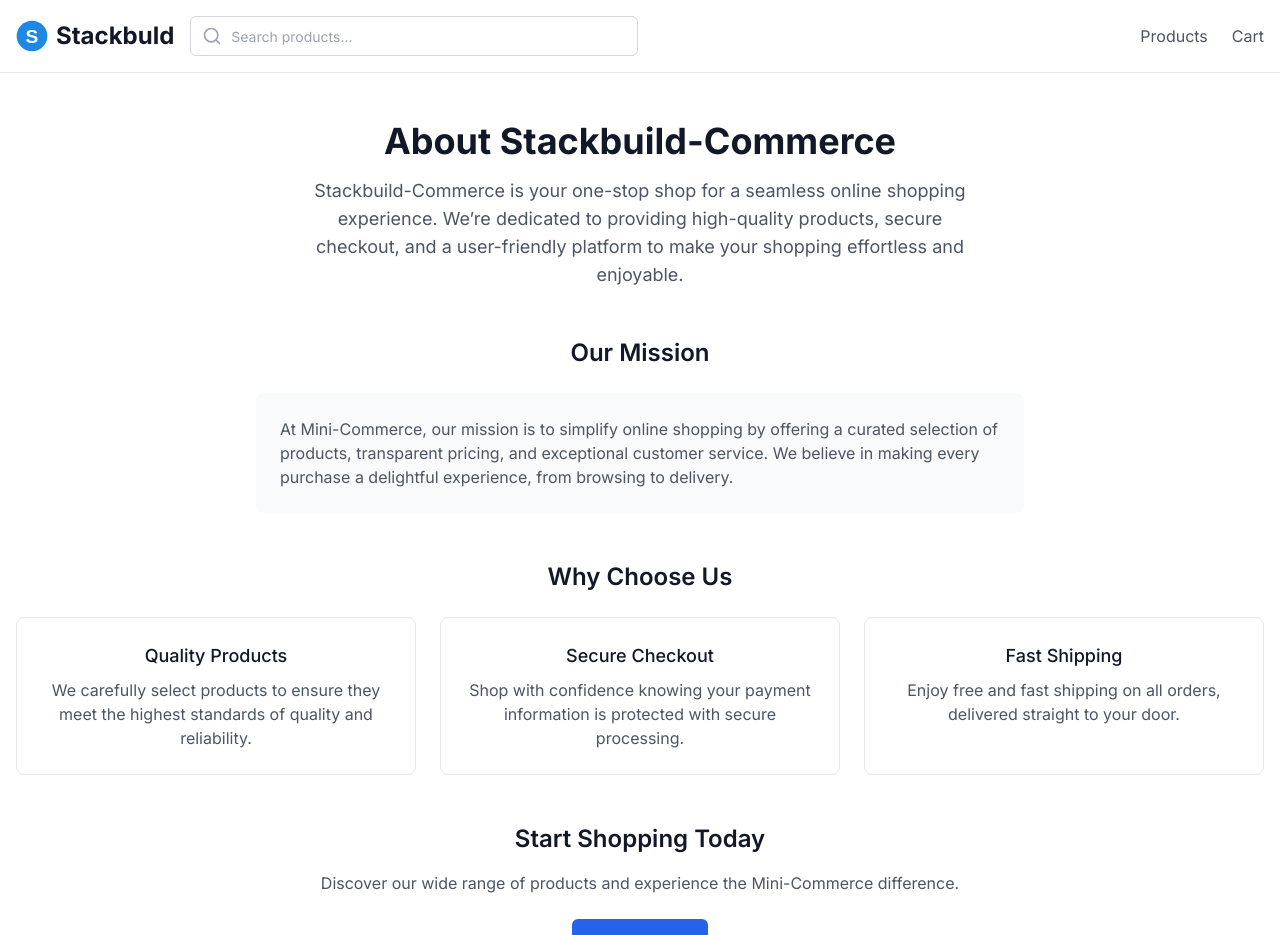
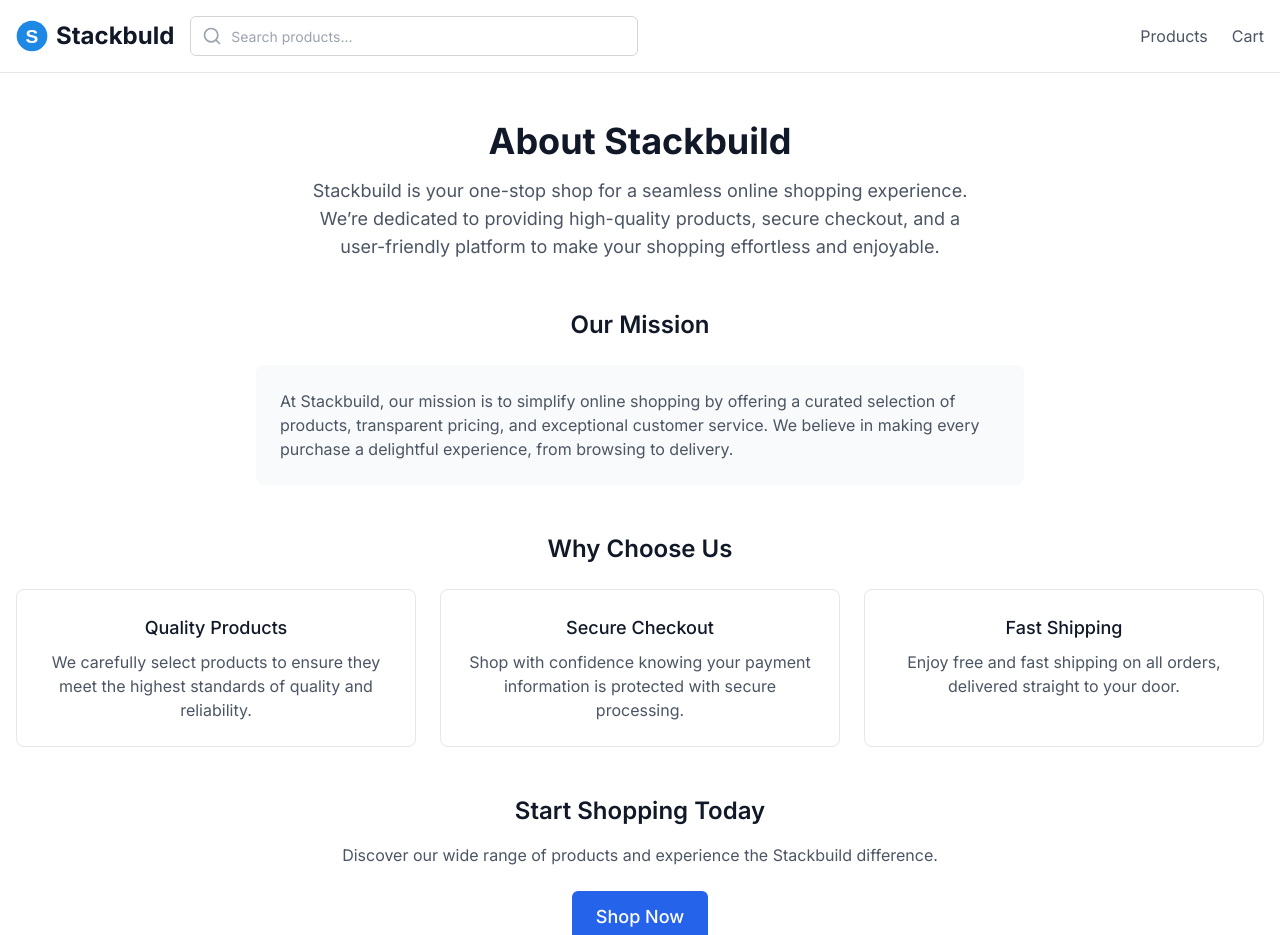
Before and after one commit to OlawaleP/stackbuld-e-commerce, a Next.js app: page /about in a window 1280 px wide. Shown: the top 935 px of the page. Built offline with nearby package versions, Linux system fonts and the light colour scheme.

Commit message:
Fix: updated app company name

```diff
--- a/app/about/page.tsx
+++ b/app/about/page.tsx
@@ -8,14 +8,14 @@ import Link from 'next/link';
 export default function AboutPage() {
   return (
     <MainLayout
-      title="About Mini-Commerce"
-      description="Learn about Mini-Commerce, your go-to platform for simple and secure online shopping."
+      title="About Stackbuild"
+      description="Learn about Stackbuild, your go-to platform for simple and secure online shopping."
     >
       <div className="container mx-auto px-4 py-12">
         <section className="text-center">
-          <h1 className="text-4xl font-bold text-gray-900 mb-4">About Stackbuild-Commerce</h1>
+          <h1 className="text-4xl font-bold text-gray-900 mb-4">About Stackbuild</h1>
           <p className="text-lg text-gray-600 max-w-2xl mx-auto">
-            Stackbuild-Commerce is your one-stop shop for a seamless online shopping experience. We’re dedicated to providing high-quality products, secure checkout, and a user-friendly platform to make your shopping effortless and enjoyable.
+            Stackbuild is your one-stop shop for a seamless online shopping experience. We’re dedicated to providing high-quality products, secure checkout, and a user-friendly platform to make your shopping effortless and enjoyable.
           </p>
         </section>
 
@@ -23,7 +23,7 @@ export default function AboutPage() {
           <h2 className="text-2xl font-semibold text-gray-900 mb-6 text-center">Our Mission</h2>
           <div className="bg-gray-50 rounded-lg p-6 max-w-3xl mx-auto">
             <p className="text-gray-600">
-              At Mini-Commerce, our mission is to simplify online shopping by offering a curated selection of products, transparent pricing, and exceptional customer service. We believe in making every purchase a delightful experience, from browsing to delivery.
+              At Stackbuild, our mission is to simplify online shopping by offering a curated selection of products, transparent pricing, and exceptional customer service. We believe in making every purchase a delightful experience, from browsing to delivery.
             </p>
           </div>
         </section>
@@ -55,7 +55,7 @@ export default function AboutPage() {
         <section className="mt-12 text-center">
           <h2 className="text-2xl font-semibold text-gray-900 mb-4">Start Shopping Today</h2>
           <p className="text-gray-600 mb-6">
-            Discover our wide range of products and experience the Mini-Commerce difference.
+            Discover our wide range of products and experience the Stackbuild difference.
           </p>
           <Link href="/">
             <Button size="lg">Shop Now</Button>
--- a/app/checkout/page.tsx
+++ b/app/checkout/page.tsx
@@ -67,8 +67,8 @@ export default function CheckoutPage() {
         })),
       };
 
-      const existingOrders = JSON.parse(localStorage.getItem('mini-commerce-orders') || '[]');
-      setToStorage('mini-commerce-orders', [...existingOrders, order]);
+      const existingOrders = JSON.parse(localStorage.getItem('stackbuild-orders') || '[]');
+      setToStorage('stackbuild-orders', [...existingOrders, order]);
 
       clearCart();
       router.push(`/success?orderId=${orderId}`);
--- a/app/orders/[orderId]/page.tsx
+++ b/app/orders/[orderId]/page.tsx
@@ -20,7 +20,7 @@ export default function OrderDetailsPage() {
     return (
       <MainLayout
         title="Order Details"
-        description="View details of your order at Mini-Commerce"
+        description="View details of your order at Stackbuild"
       >
         <div className="flex min-h-[400px] items-center justify-center">
           <LoadingSpinner size="lg" />
@@ -33,7 +33,7 @@ export default function OrderDetailsPage() {
     return (
       <MainLayout
         title="Order Not Found"
-        description="View details of your order at Mini-Commerce"
+        description="View details of your order at Stackbuild"
       >
         <div className="text-center">
           <h2 className="text-2xl font-bold text-red-600">Order Not Found</h2>
@@ -49,7 +49,7 @@ export default function OrderDetailsPage() {
   return (
     <MainLayout
       title={`Order ${order.id}`}
-      description={`Details for order ${order.id} at Mini-Commerce`}
+      description={`Details for order ${order.id} at Stackbuild`}
     >
       <div className="container mx-auto px-4 py-8">
         <div className="mb-8">
--- a/app/orders/page.tsx
+++ b/app/orders/page.tsx
@@ -14,7 +14,7 @@ export default function OrdersPage() {
 
   if (isLoading) {
     return (
-      <MainLayout title="Order History" description="View your past orders at Mini-Commerce">
+      <MainLayout title="Order History" description="View your past orders at Stackbuild">
         <div className="flex min-h-[400px] items-center justify-center">
           <LoadingSpinner size="lg" />
         </div>
@@ -24,7 +24,7 @@ export default function OrdersPage() {
 
   if (error) {
     return (
-      <MainLayout title="Order History" description="View your past orders at Mini-Commerce">
+      <MainLayout title="Order History" description="View your past orders at Stackbuild">
         <div className="text-center">
           <h2 className="text-2xl font-bold text-red-600">Error Loading Orders</h2>
           <p className="mt-2 text-gray-600">Unable to fetch orders. Please try again later.</p>
@@ -34,7 +34,7 @@ export default function OrdersPage() {
   }
 
   return (
-    <MainLayout title="Order History" description="View your past orders at Mini-Commerce">
+    <MainLayout title="Order History" description="View your past orders at Stackbuild">
       <div className="container mx-auto px-4 py-8">
         <div className="mb-8">
           <h1 className="text-3xl font-bold text-gray-900">Order History</h1>
--- a/app/page.tsx
+++ b/app/page.tsx
@@ -12,7 +12,7 @@ export default function HomePage() {
   return (
     <MainLayout
       title="Our Products"
-      description="Discover our amazing collection of products at Mini-Commerce"
+      description="Discover our amazing collection of products at Stackbuild"
     >
       {isLoading ? (
         <div className="flex min-h-[400px] items-center justify-center">
--- a/app/search/page.tsx
+++ b/app/search/page.tsx
@@ -67,7 +67,7 @@ export default function SearchPage() {
   return (
     <MainLayout
       title="Search Results"
-      description="Find products at Mini-Commerce"
+      description="Find products at Stackbuild"
     >
       <Suspense fallback={
         <div className="container mx-auto px-4 py-8">
--- a/app/success/page.tsx
+++ b/app/success/page.tsx
@@ -61,7 +61,7 @@ export default function SuccessPage() {
   return (
     <MainLayout
       title="Order Confirmation"
-      description="Thank you for your purchase at Mini-Commerce"
+      description="Thank you for your purchase at Stackbuild"
     >
       <Suspense fallback={
         <div className="container mx-auto px-4 py-16 text-center">
--- a/components/templates/CheckoutLayout.tsx
+++ b/components/templates/CheckoutLayout.tsx
@@ -12,7 +12,7 @@ export const CheckoutLayout: React.FC<CheckoutLayoutProps> = ({ children }) => {
     <>
       <SEO
         title="Checkout"
-        description="Complete your purchase at Mini-Commerce"
+        description="Complete your purchase at Stackbuild"
       />
       <div className="flex min-h-screen flex-col">
         <Header />
--- a/lib/queries/orders.ts
+++ b/lib/queries/orders.ts
@@ -2,7 +2,7 @@ import { useQuery } from '@tanstack/react-query';
 import { Order } from '../types/order';
 import { getFromStorage } from '../utils/storage';
 
-const ORDERS_KEY = 'mini-commerce-orders';
+const ORDERS_KEY = 'stackbuild-orders';
 
 const fetchOrders = async (): Promise<Order[]> => {
   const orders = getFromStorage<Order[]>(ORDERS_KEY, []);
--- a/lib/queries/products.ts
+++ b/lib/queries/products.ts
@@ -2,7 +2,7 @@ import { useQuery } from '@tanstack/react-query';
 import { Product } from '../types/product';
 import { getFromStorage, setToStorage } from '@/lib/utils/storage';
 
-const PRODUCTS_KEY = 'mini-commerce-products';
+const PRODUCTS_KEY = 'stackbuild-products';
 
 const seedProducts = async (): Promise<Product[]> => {
   const stored = getFromStorage<Product[]>(PRODUCTS_KEY, []);
--- a/lib/store/cart-store.ts
+++ b/lib/store/cart-store.ts
@@ -68,7 +68,7 @@ export const useCartStore = create<CartState>()(
       },
     }),
     {
-      name: 'mini-commerce-cart',
+      name: 'stackbuild-cart',
       version: 1,
     }
   )
--- a/package.json
+++ b/package.json
@@ -1,5 +1,5 @@
 {
-  "name": "mini-commerce",
+  "name": "stackbuild",
   "version": "0.1.0",
   "private": true,
   "scripts": {
```
Also changed, not shown: 1 other file (tests, documents, lock files or other folders).
